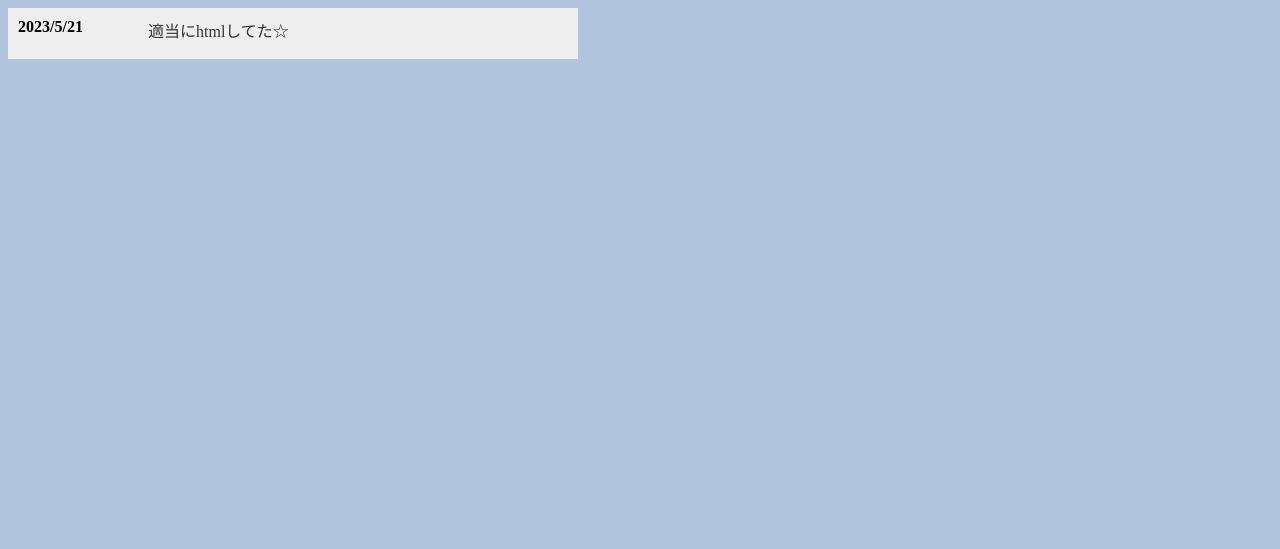
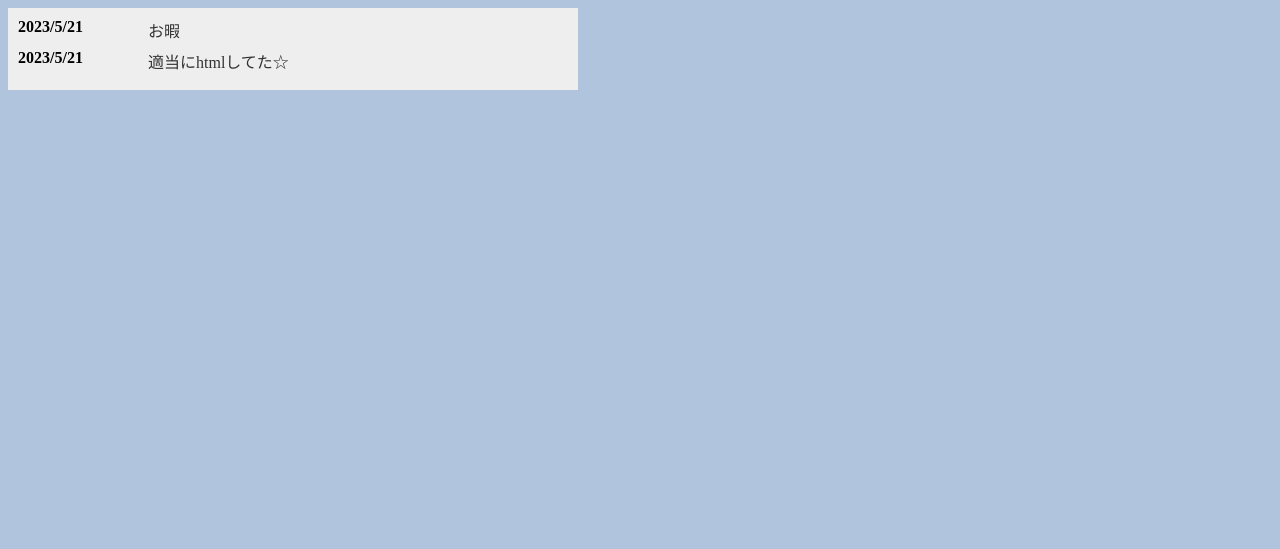
Before and after one commit to PastButter2907/PastButter2907, a plain HTML site: page index.html in a window 1280 px wide. Shown: the part 251-800 px from the top of the page. Drawn offline with Linux system fonts and the light colour scheme.

Commit message:
Update index.html

```diff
--- a/index.html
+++ b/index.html
@@ -53,6 +53,8 @@
 <h1>ニュース</h1>
 <dl>
 <dt>2023/5/21</dt>
+<dd>お暇</dd>
+	<dt>2023/5/21</dt>
 <dd>適当にhtmlしてた☆</dd>
 </dl>
 <style>
```
